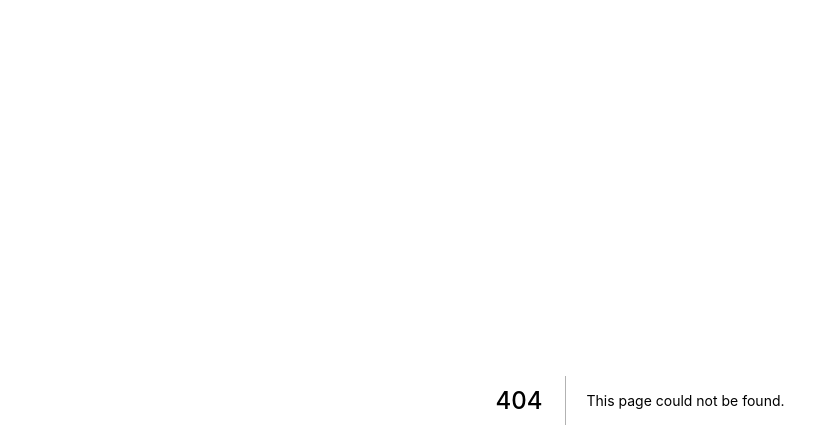
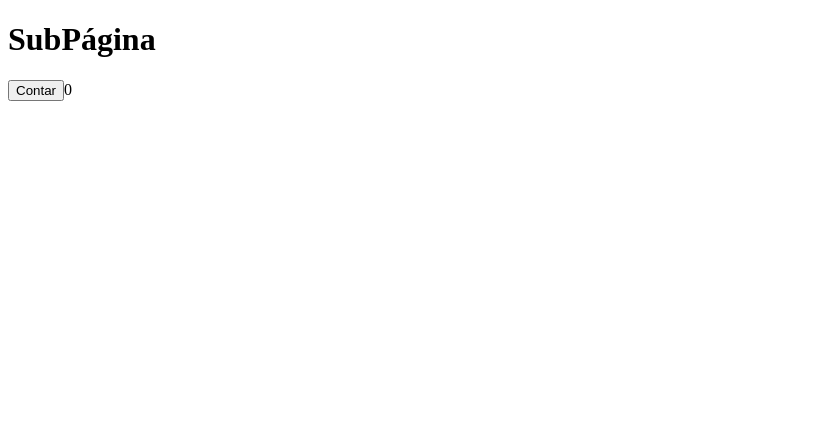
Before and after one commit to fpiola/next, a Next.js app: page /subPagina in a window 1280 px wide. Before the commit this address had no page. Shown: the top 448 px of the page, without its empty margins (0-839 px from the left). Built offline with nearby package versions, Linux system fonts and the light colour scheme.

Commit message:
SubPagina

```diff
--- /dev/null
+++ b/pages/subPagina.tsx
@@ -0,0 +1,19 @@
+import * as React from 'react'
+
+type Props = {
+
+}
+
+const SubPagina = () => {
+    const [count, setCount] = React.useState(0);
+
+    return (
+        <div>
+            <h1>SubPágina</h1>
+            <button onClick= {(event) => setCount(count + 1)}>Contar</button>
+            {count}
+        </div>
+    )
+}
+
+export default SubPagina;
```
